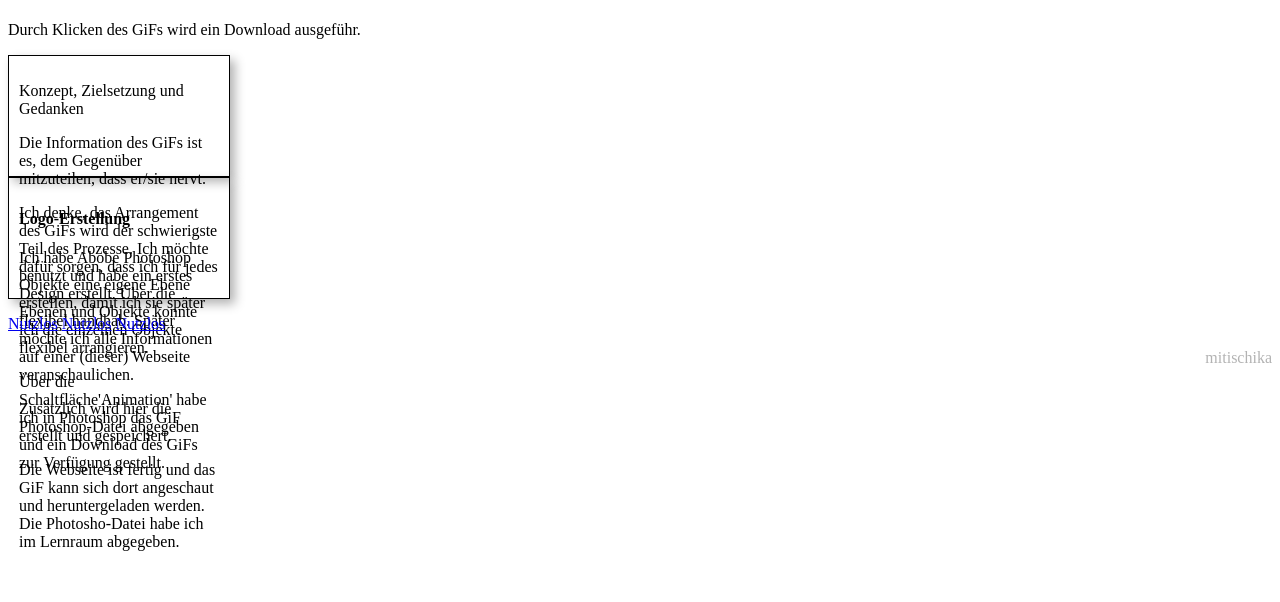
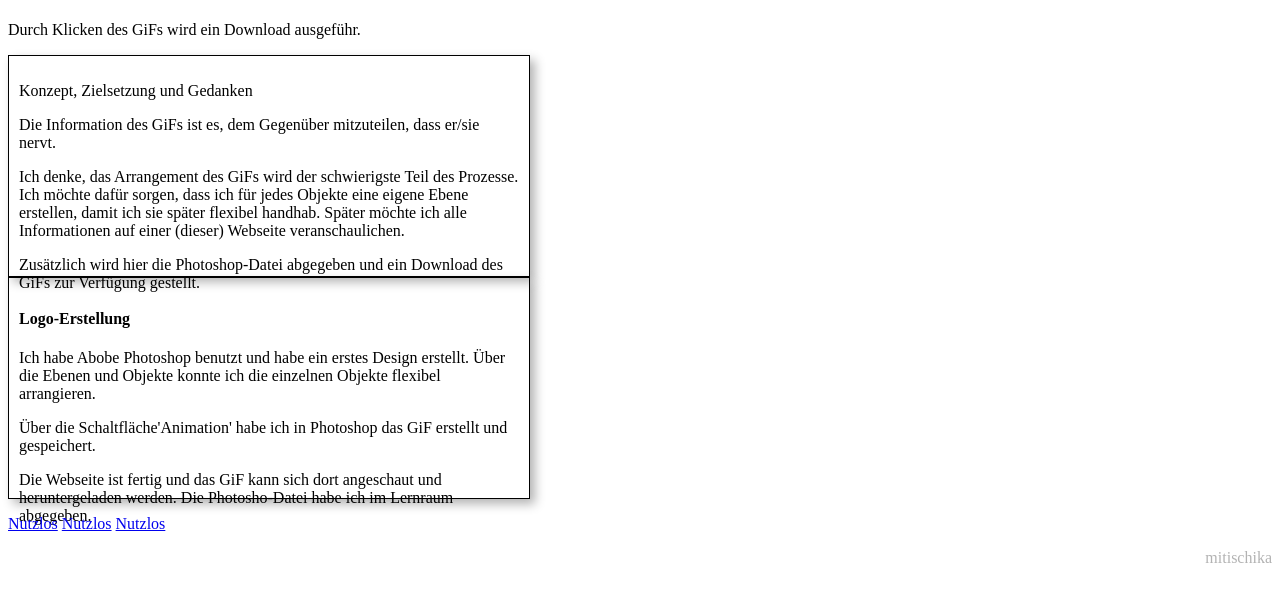
Before and after one commit to mitischika/GiF, a plain HTML site: page index.html in a window 1280 px wide. Shown: the part 138-740 px from the top of the page. Drawn offline with Linux system fonts and the light colour scheme.

Commit message:
Update index.html

```diff
--- a/index.html
+++ b/index.html
@@ -5,8 +5,8 @@
     <title>Meine GIF-LOGO</title>
     <style>
         .box {
-            width: 200px;
-            height: 100px;
+            width: 500px;
+            height: 200px;
             border: 1px solid #000;
             padding: 10px;
             box-shadow: 5px 5px 10px rgba(0, 0, 0, 0.3);
```
